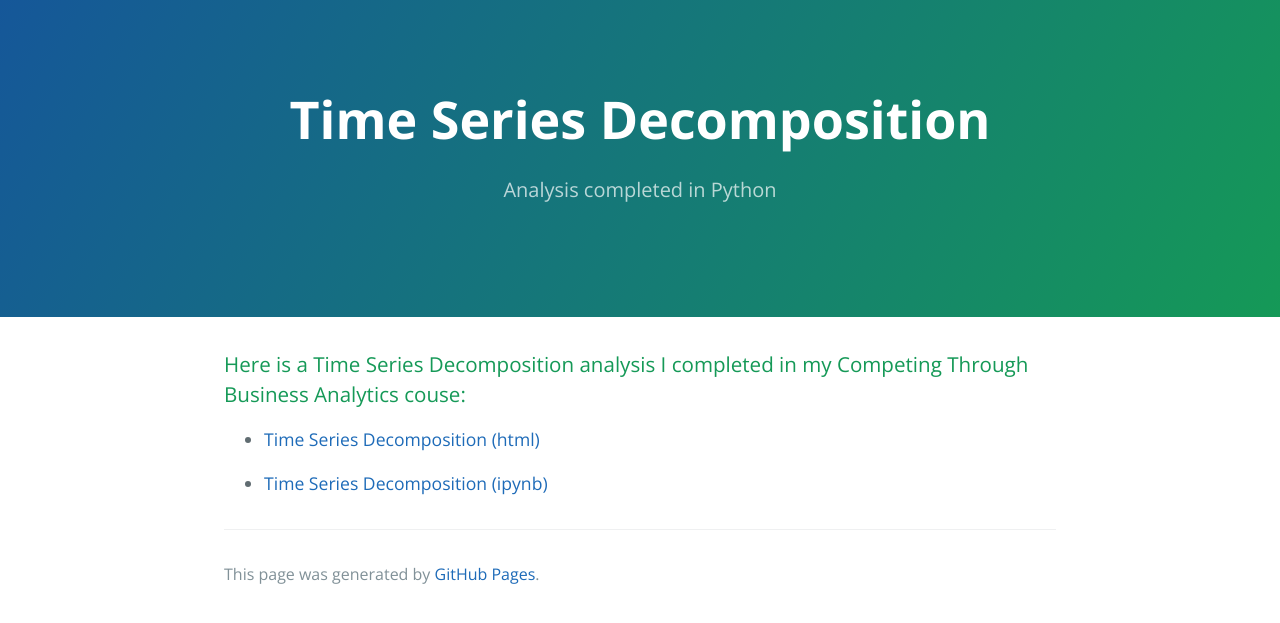
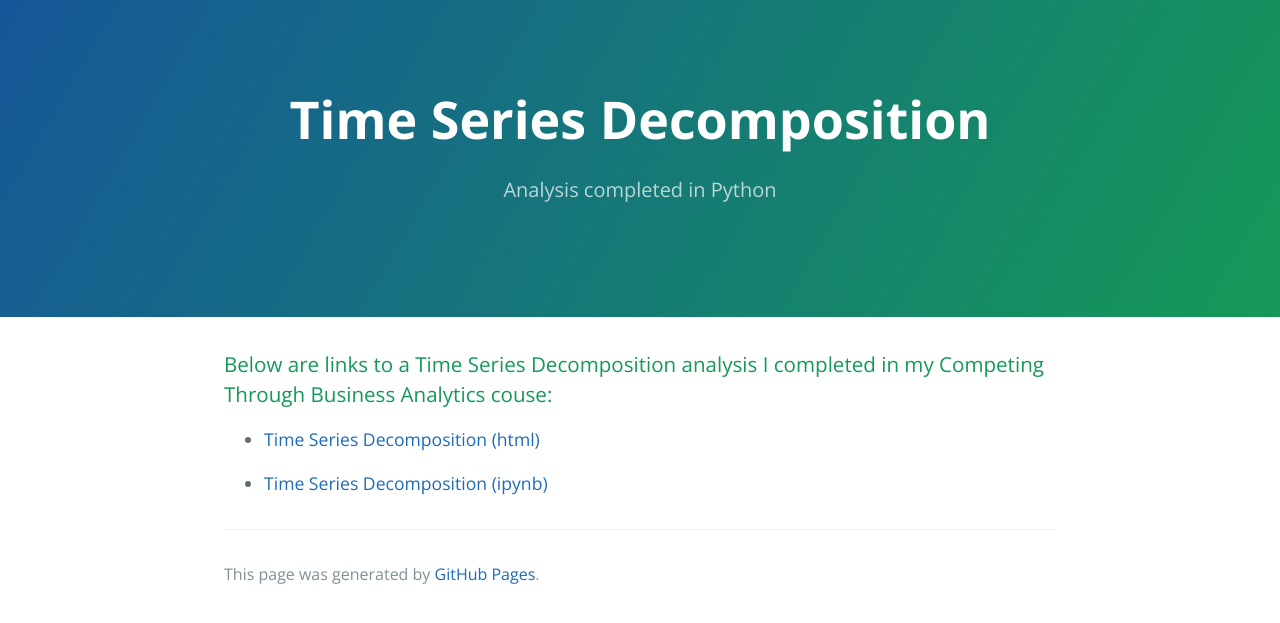
Before and after one commit to Joel-Lindner/Joel-Lindner.github.io, a Jekyll site: the page built from Time Series/index.md, in a window 1280 px wide. Shown: the top 623 px of the page. Built offline with Jekyll 4.4.1, drawn with Linux system fonts in a browser that asks for light colours; our own code applies the rules of GitHub Pages for plain Markdown files.

Commit message:
Update index.md

```diff
--- a/Time Series/index.md
+++ b/Time Series/index.md
@@ -3,7 +3,7 @@ title: Time Series Decomposition
 description: Analysis completed in Python
 ---
 
-### Here is a Time Series Decomposition analysis I completed in my Competing Through Business Analytics couse:
+### Below are links to a Time Series Decomposition analysis I completed in my Competing Through Business Analytics couse:
 
 - [Time Series Decomposition (html)](TimeSeriesDecomposition.html)
 
```
